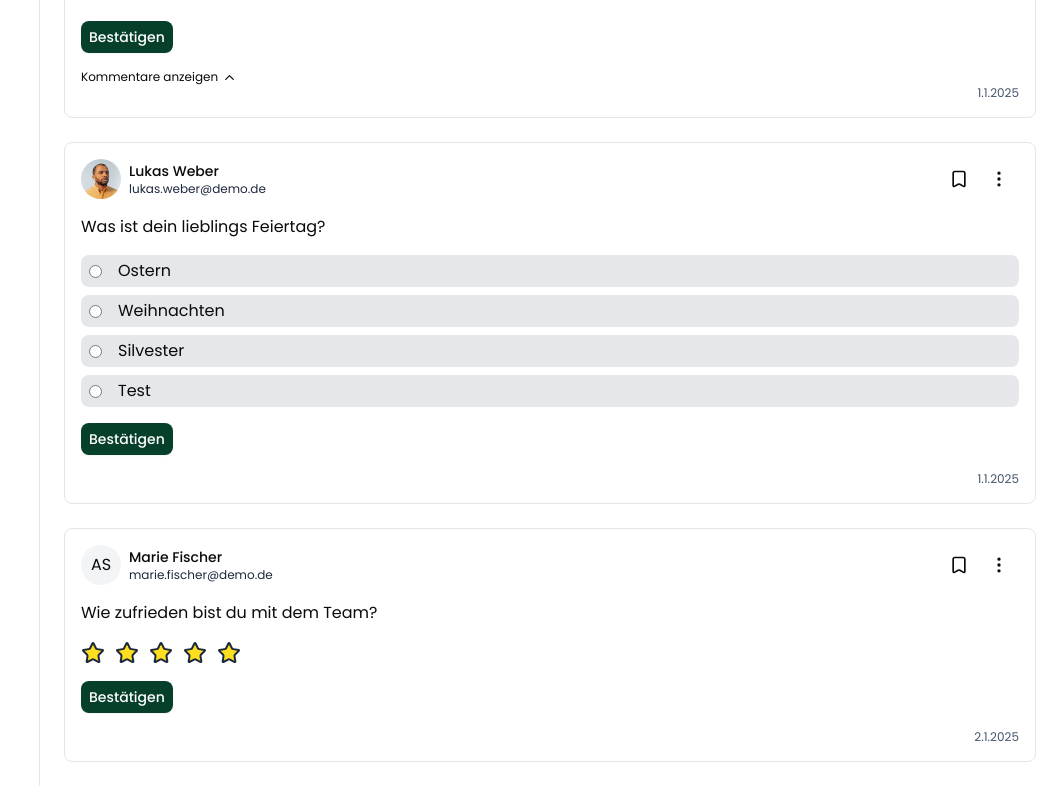
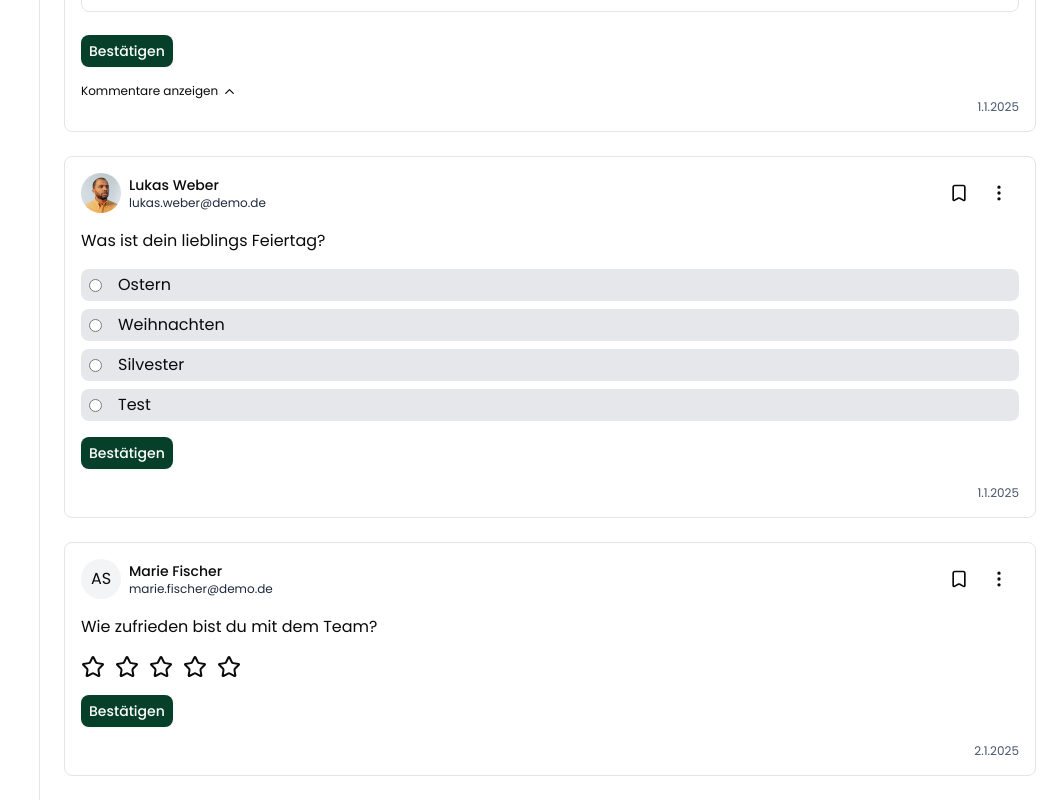
Before and after one commit to Marvin348/Lumora, a React (Vite) app: page / in a window 1280 px wide. Shown: the part 648-1448 px from the top of the page, without its empty margins (220-1280 px from the left). Built offline with nearby package versions, Linux system fonts and the light colour scheme.

Commit message:
add hover-rating to rating-poll

```diff
--- a/src/components/poll/PollCard.tsx
+++ b/src/components/poll/PollCard.tsx
@@ -56,7 +56,7 @@ const PollCard = ({ poll, users }: PollCardProps) => {
         <div className="flex items-center gap-2">
           <UserInfo user={author} />
         </div>
-        <div>
+        <div className="flex items-center">
           <Button
             className="border-none shadow-none"
             size="icon-lg"
--- a/src/components/poll/poll-input/PollInput.tsx
+++ b/src/components/poll/poll-input/PollInput.tsx
@@ -26,7 +26,7 @@ const PollInput = ({ type, value, onChange, options }: PollInputProps) => {
       );
 
     case "rating":
-      return <RatingPoll onAnswerChange={onChange} />;
+      return <RatingPoll onAnswerChange={onChange} value={value as number} />;
 
     case "open_ended":
       return (
--- a/src/components/poll/poll-types/OpenEndedPoll.tsx
+++ b/src/components/poll/poll-types/OpenEndedPoll.tsx
@@ -6,7 +6,7 @@ type OpenEndedPollProps = {
 const OpenEndedPoll = ({ onAnswerChange, value }: OpenEndedPollProps) => {
   return (
     <textarea
-      className="w-full p-2 resize-none border rounded-md ring-custom outline-none focus:ring-2 focus:border-transparent"
+      className="w-full p-2 resize-none border rounded-md ring-custom outline-none min-h-20 focus:ring-2 focus:border-transparent"
       placeholder="Deine Antwort"
       value={value}
       onChange={(e) => onAnswerChange(e.target.value)}
--- a/src/components/poll/poll-types/RatingPoll.tsx
+++ b/src/components/poll/poll-types/RatingPoll.tsx
@@ -1,24 +1,38 @@
 import { Star } from "lucide-react";
+import { useState } from "react";
 
 type RatingPollProps = {
   onAnswerChange: (value: number) => void;
+  value: number;
 };
 
-const RatingPoll = ({ onAnswerChange, }: RatingPollProps) => {
+const RatingPoll = ({ onAnswerChange, value }: RatingPollProps) => {
+  const [hoverRating, setHoverRating] = useState<number | null>(null);
+
+  const activeRating = hoverRating ?? value ?? 0;
+
   const RATING_OPTIONS = [1, 2, 3, 4, 5];
 
   return (
     <div className="flex justify-between w-40 ">
-      {RATING_OPTIONS.map((r) => (
+      {RATING_OPTIONS.map((r) => {
+        const isActive = r <= activeRating;
+        return (
           <button
             key={r}
             type="button"
-          className="transition duration-200 ease-in-out text-slate-800 cursor-pointer "
+            onMouseEnter={() => setHoverRating(r)}
+            onMouseLeave={() => setHoverRating(null)}
             onClick={() => onAnswerChange(r)}
           >
-          <Star fill="#ffdf20" stroke={"currentColor"} />
+            <Star
+              className="transition-colors duration-150"
+              fill={isActive ? "#ffdf20" : "none"}
+              stroke={isActive ? "#ffdf20" : "currentColor"}
+            />
           </button>
-      ))}
+        );
+      })}
     </div>
   );
 };
--- a/src/components/poll/poll-types/SingleChoicePoll.tsx
+++ b/src/components/poll/poll-types/SingleChoicePoll.tsx
@@ -14,12 +14,13 @@ const SingleChoicePoll = ({
       {options.map((opt) => (
         <label
           key={opt}
-          className="flex items-center gap-4 bg-gray-200 px-2 py-1 rounded-md w-full cursor-pointer"
+          className="poll-label"
         >
           <input
             type="radio"
             checked={value === opt}
             onChange={() => onAnswerChange(opt)}
+            className="radio-btn"
           />
           {opt}
         </label>
--- a/src/components/poll/poll-types/YesNoPoll.tsx
+++ b/src/components/poll/poll-types/YesNoPoll.tsx
@@ -14,12 +14,13 @@ const YesNoPoll = ({ onAnswerChange, value }: YesNoPollProps) => {
       {YES_NO_OPTIONS.map((opt) => (
         <label
           key={opt.label}
-          className="flex items-center gap-4 bg-gray-200 px-2 py-1 rounded-md w-full"
+          className="poll-label"
         >
           <input
             type="radio"
             checked={value === opt.value}
             onChange={() => onAnswerChange(opt.value)}
+            className="radio-btn"
           />
           {opt.label}
         </label>
--- a/src/hooks/useOpenEndedComments.ts
+++ b/src/hooks/useOpenEndedComments.ts
@@ -2,7 +2,7 @@ import type { VotesWithUser } from "@/types/votesWithUser";
 import { useState } from "react";
 
 export const useOpenEndedComments = (votesWithUser: VotesWithUser[]) => {
-  const COMMENTS_PER_PAGE = 3;
+  const COMMENTS_PER_PAGE = 5;
 
   const [visibleCount, setVisibleCount] = useState(COMMENTS_PER_PAGE);
   const visibleComments = votesWithUser.slice(0, visibleCount);
--- a/src/index.css
+++ b/src/index.css
@@ -14,6 +14,12 @@ body {
 @layer utilities {
   .overlay {
     @apply fixed inset-0 bg-black/30 z-50;
+  }
+  .radio-btn {
+    @apply accent-custom checked:scale-120 transition-all duration-150;
+  }
+  .poll-label {
+    @apply flex items-center gap-4 bg-gray-200 px-2 py-1 rounded-md w-full cursor-pointer;
   }
 }
 
```
Also changed, not shown: src/components/poll/poll-results/RatingResult.tsx (+0 -8 lines). Lines whose indentation alone changed are shown as unchanged.
